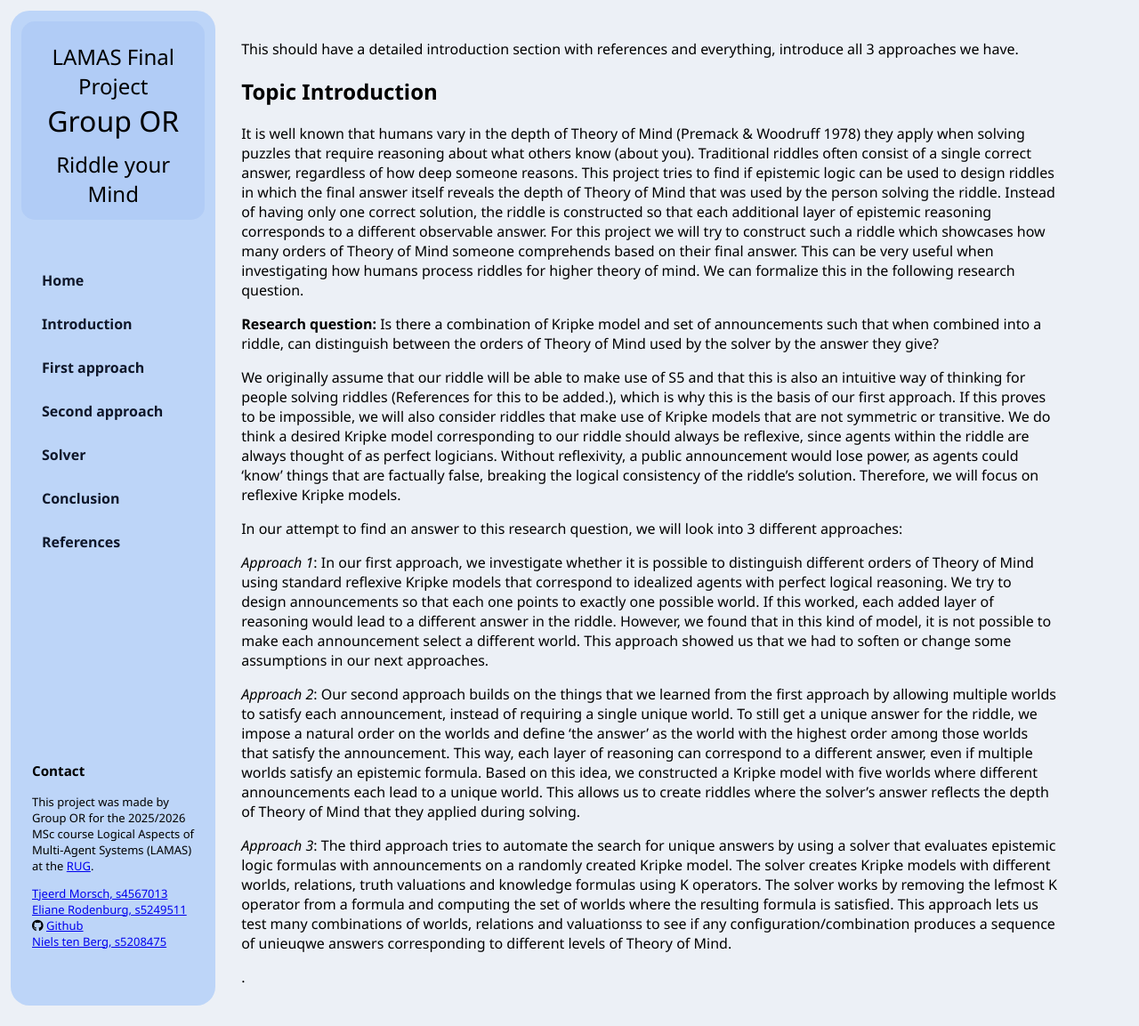
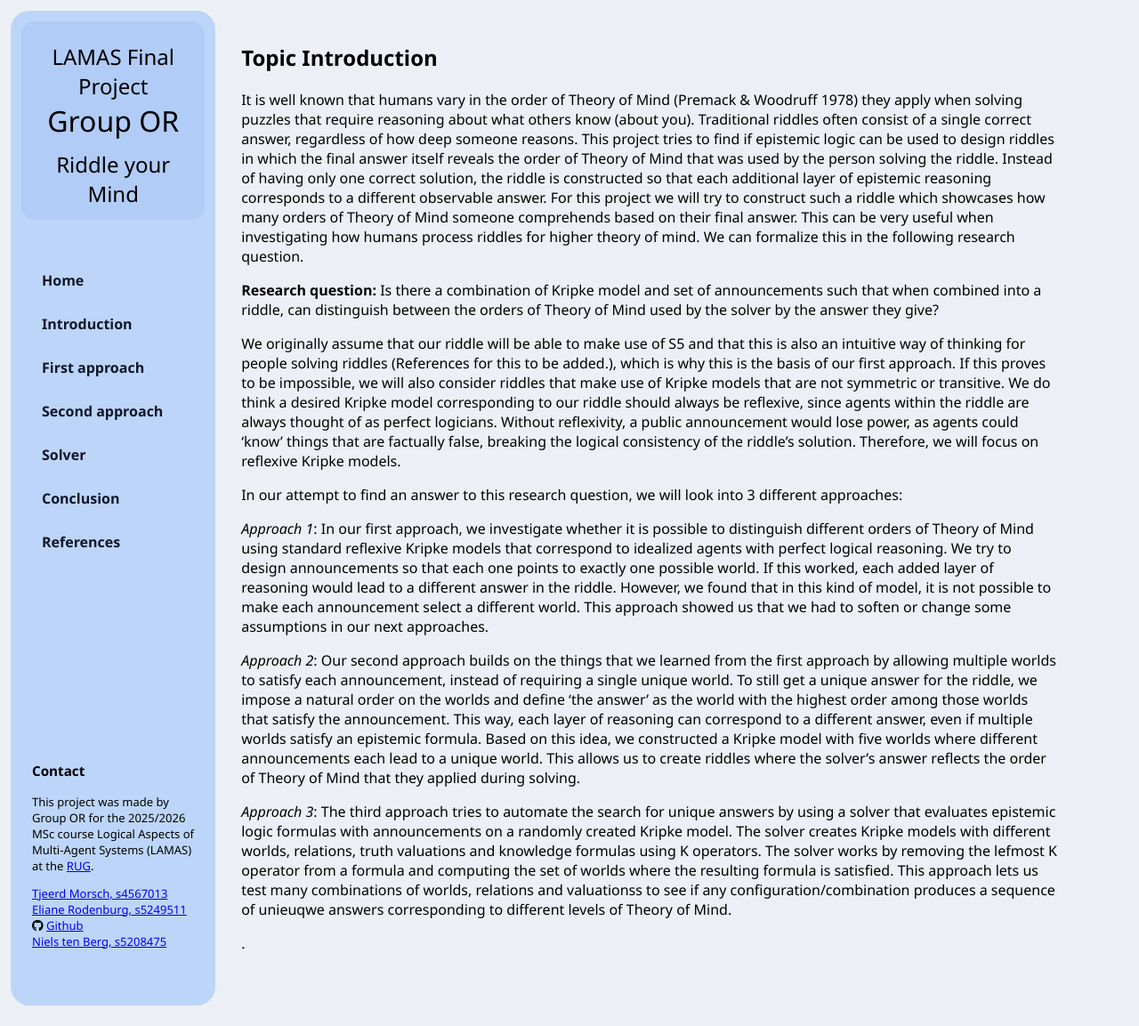
Before and after one commit to SnooLuna/LAMAS_OR, a Jekyll site: the page built from docs/intro.md, in a window 1280 px wide and 1153 px high. Shown: the whole window at 89% size. Built offline with Jekyll 4.4.1, drawn with Linux system fonts in a browser that asks for light colours; nearby versions of some CDN libraries.

Commit message:
Update intro.md

```diff
--- a/docs/intro.md
+++ b/docs/intro.md
@@ -2,10 +2,8 @@
 title: Introduction
 ---
 
-This should have a detailed introduction section with references and everything, introduce all 3 approaches we have.
-
 # Topic Introduction
-It is well known that humans vary in the depth of Theory of Mind (Premack & Woodruff 1978) they apply when solving puzzles that require reasoning about what others know (about you). Traditional riddles often consist of a single correct answer, regardless of how deep someone reasons. This project tries to find if epistemic logic can be used to design riddles in which the final answer itself reveals the depth of Theory of Mind that was used by the person solving the riddle. Instead of having only one correct solution, the riddle is constructed so that each additional layer of epistemic reasoning corresponds to a different observable answer.
+It is well known that humans vary in the order of Theory of Mind (Premack & Woodruff 1978) they apply when solving puzzles that require reasoning about what others know (about you). Traditional riddles often consist of a single correct answer, regardless of how deep someone reasons. This project tries to find if epistemic logic can be used to design riddles in which the final answer itself reveals the order of Theory of Mind that was used by the person solving the riddle. Instead of having only one correct solution, the riddle is constructed so that each additional layer of epistemic reasoning corresponds to a different observable answer.
 For this project we will try to construct such a riddle which showcases how many orders of Theory of Mind someone comprehends based on their final answer. This can be very useful when investigating how humans process riddles for higher theory of mind. We can formalize this in the following research question.
 
 **Research question:** Is there a combination of Kripke model and set of announcements such that when combined into a riddle, can distinguish between the orders of Theory of Mind used by the solver by the answer they give?
@@ -18,7 +16,7 @@ In our attempt to find an answer to this research question, we will look into 3
 In our first approach, we investigate whether it is possible to distinguish different orders of Theory of Mind using standard reflexive Kripke models that correspond to idealized agents with perfect logical reasoning. We try to design announcements so that each one points to exactly one possible world. If this worked, each added layer of reasoning would lead to a different answer in the riddle. However, we found that in this kind of model, it is not possible to make each announcement select a different world. This approach showed us that we had to soften or change some assumptions in our next approaches.
 
 *Approach 2*:
-Our second approach builds on the things that we learned from the first approach by allowing multiple worlds to satisfy each announcement, instead of requiring a single unique world. To still get a unique answer for the riddle, we impose a natural order on the worlds and define 'the answer' as the world with the highest order among those worlds that satisfy the announcement. This way, each layer of reasoning can correspond to a different answer, even if multiple worlds satisfy an epistemic formula. Based on this idea, we constructed a Kripke model with five worlds where different announcements each lead to a unique world. This allows us to create riddles where the solver's answer reflects the depth of Theory of Mind that they applied during solving.
+Our second approach builds on the things that we learned from the first approach by allowing multiple worlds to satisfy each announcement, instead of requiring a single unique world. To still get a unique answer for the riddle, we impose a natural order on the worlds and define 'the answer' as the world with the highest order among those worlds that satisfy the announcement. This way, each layer of reasoning can correspond to a different answer, even if multiple worlds satisfy an epistemic formula. Based on this idea, we constructed a Kripke model with five worlds where different announcements each lead to a unique world. This allows us to create riddles where the solver's answer reflects the order of Theory of Mind that they applied during solving.
 
 *Approach 3*:
 The third approach tries to automate the search for unique answers by using a solver that evaluates epistemic logic formulas with announcements on a randomly created Kripke model. The solver creates Kripke models with different worlds, relations, truth valuations and knowledge formulas using K operators. The solver works by removing the lefmost K operator from a formula and computing the set of worlds where the resulting formula is satisfied. This approach lets us test many combinations of worlds, relations and valuationss to see if any configuration/combination produces a sequence of unieuqwe answers corresponding to different levels of Theory of Mind.
```
